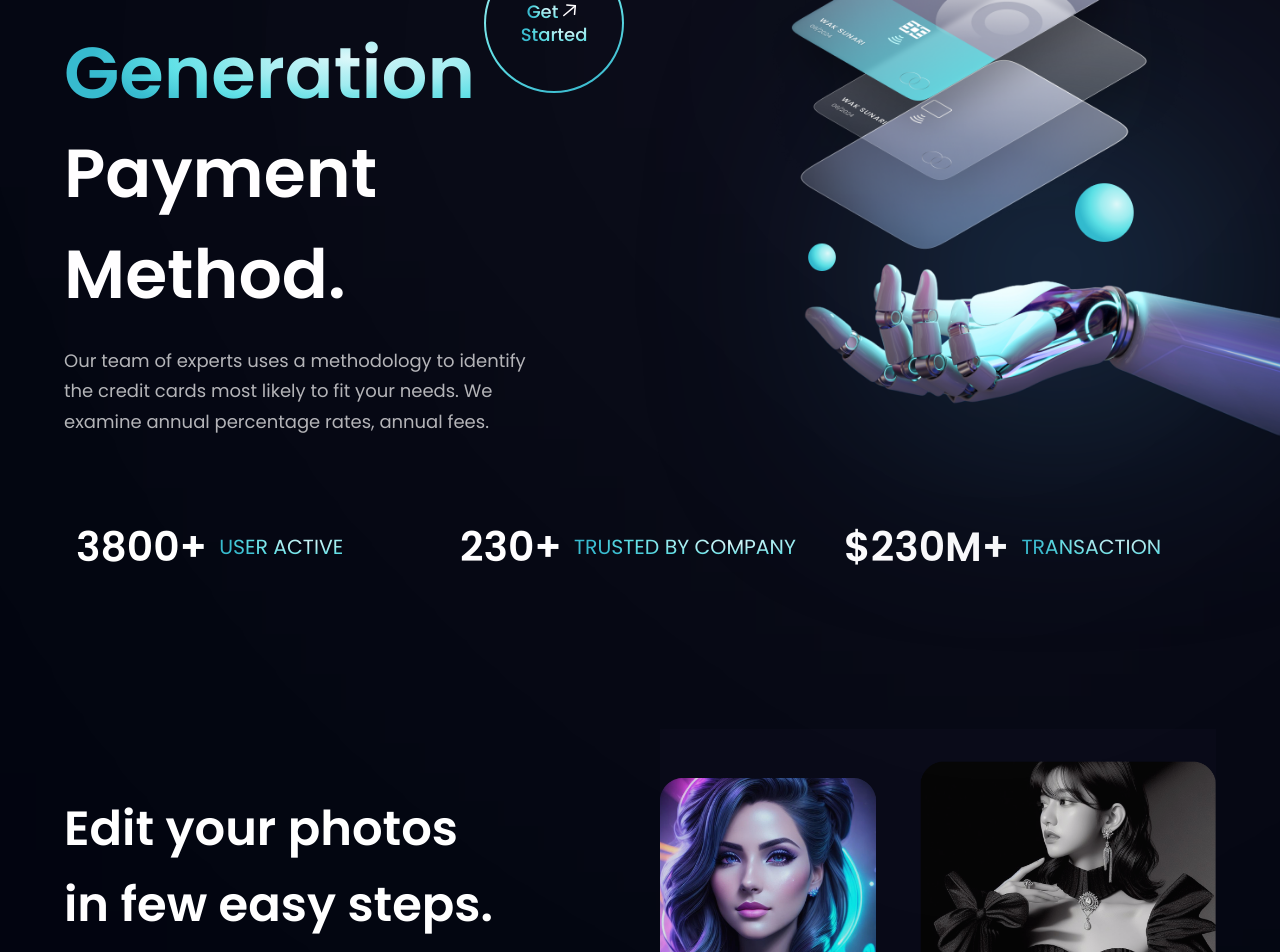
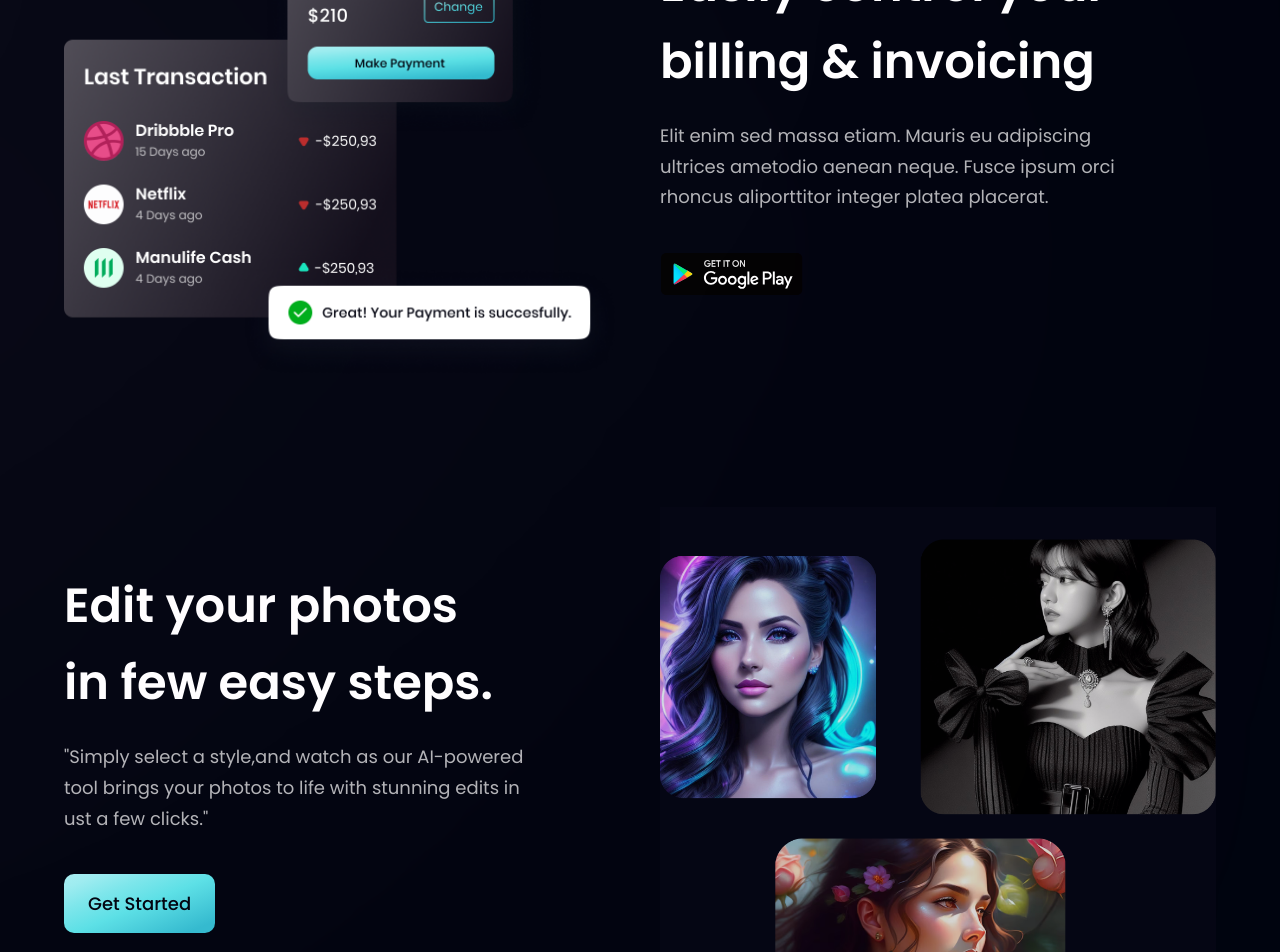
Before and after one commit to arunbchandran100/Pixa-AI-image-generator, a React (Vite) app in the folder Pixa ai/: page / in a window 1280 px wide. Shown: the part 280-1232 px from the top of the page. Built offline with nearby package versions, Linux system fonts and the light colour scheme.

Commit message:
edited the whole layout

```diff
--- a/Pixa ai/src/App.jsx
+++ b/Pixa ai/src/App.jsx
@@ -21,22 +21,16 @@ const App = () => (
     </div>
 
     <div className={`bg-primary ${styles.flexStart}`}>
-      <div className={`${styles.boxWidth}`}>
-        <Hero />
-      </div>
+      <div className={`${styles.boxWidth}`}></div>
     </div>
 
     <div className={`bg-primary ${styles.paddingX} ${styles.flexCenter}`}>
       <div className={`${styles.boxWidth}`}>
-        <Stats />
+        <Billing />
         <CardDeal />
         <Testimonials />
 
         <Business />
-        <Billing />
-
-        <Clients />
-        <CTA />
         <Footer />
       </div>
     </div>
--- a/Pixa ai/src/components/Billing.jsx
+++ b/Pixa ai/src/components/Billing.jsx
@@ -24,9 +24,11 @@ const Billing = () => (
       </p>
 
       <div className="flex flex-row flex-wrap sm:mt-10 mt-6">
-        <img src={apple} alt="google_play" className="w-[128.86px] h-[42.05px] object-contain mr-5 cursor-pointer" />
-        <img src={google} alt="google_play" className="w-[144.17px] h-[43.08px] object-contain cursor-pointer" />
+        <a href="https://play.google.com/store/apps/details?id=com.genai.aiphotoeditor" target="_blank" rel="noopener noreferrer">
+          <img src={google} alt="google_play" className="w-[144.17px] h-[43.08px] object-contain cursor-pointer" />
+        </a>
       </div>
+
     </div>
   </section>
 );
--- a/Pixa ai/src/components/CardDeal.jsx
+++ b/Pixa ai/src/components/CardDeal.jsx
@@ -14,7 +14,9 @@ const CardDeal = () => (
       photos to life with stunning edits in ust a few clicks."
       </p>
 
-      <Button styles={`mt-10`} />
+      <a href="https://play.google.com/store/apps/details?id=com.genai.aiphotoeditor" target="_blank" rel="noopener noreferrer">
+        <Button styles={`mt-10`} />
+      </a>
     </div>
 
     <div className={layout.sectionImg}>
```
